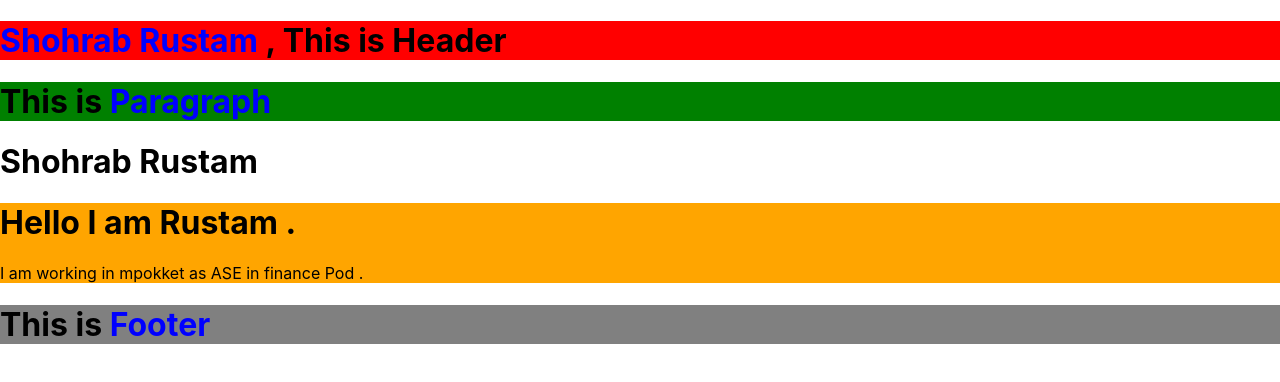
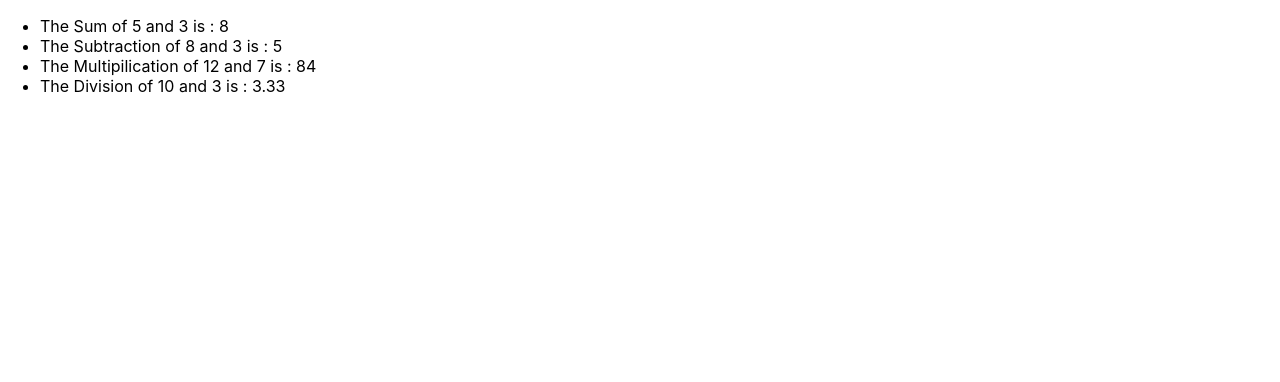
Before and after one commit to ShohrabRustam/ReactLearning, a React (Create React App) app: page / in a window 1280 px wide. Shown: the top 382 px of the page. Built offline with nearby package versions, Linux system fonts and the light colour scheme.

Commit message:
simple calculator in react

```diff
--- /dev/null
+++ b/src/Components/Calculator.jsx
@@ -0,0 +1,16 @@
+import React from 'react';
+import ReactDOM from 'react-dom';
+function sum(a, b) {
+    return "The Sum of " + a + " and " + b + " is : " + ( a + b);
+}
+function sub(a, b) {
+    return "The Subtraction of "+ a + " and " + b +" is : " + (a - b);
+}
+function mul(a, b) {
+    return "The Multipilication of "+ a + " and " + b +" is : " + (a * b);
+}
+function div(a, b) {
+    return "The Division of "+ a + " and " + b +" is : " +(a / b).toFixed(2);
+}
+
+export {sum,sub,mul,div} ;
--- a/src/index.js
+++ b/src/index.js
@@ -2,6 +2,8 @@ import React from 'react';
 import ReactDOM from 'react-dom/client';
 import './index.css';
 import App from './Components/App';
+import * as cal from './Components/Calculator';
+
 // var React = new require('react');
 // var ReactDOM = new require('react-dom');
 // ReactDOM.render(<h1>Hello World</h1>,document.getElementById('root'));
@@ -34,7 +36,12 @@ else if (h >= 12 && h <= 15) {
 const root = ReactDOM.createRoot(document.getElementById('root'));
 root.render(
     <div>
-        <App />
+        <ul>
+            <li>{cal.sum(5,3)}</li>
+            <li>{cal.sub(8,3)}</li>
+            <li>{cal.mul(12,7)}</li>
+            <li>{cal.div(10,3)}</li>
+        </ul>
     </div>
 
 );
```
